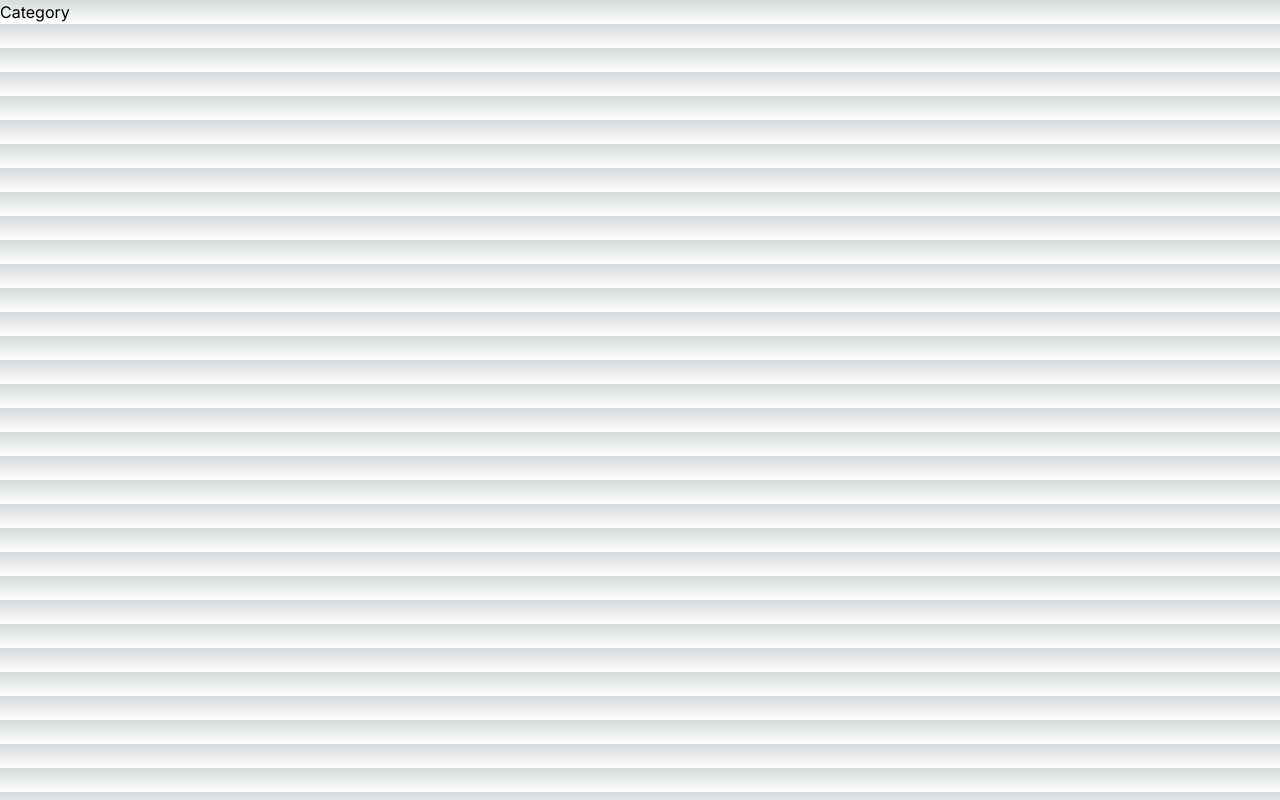
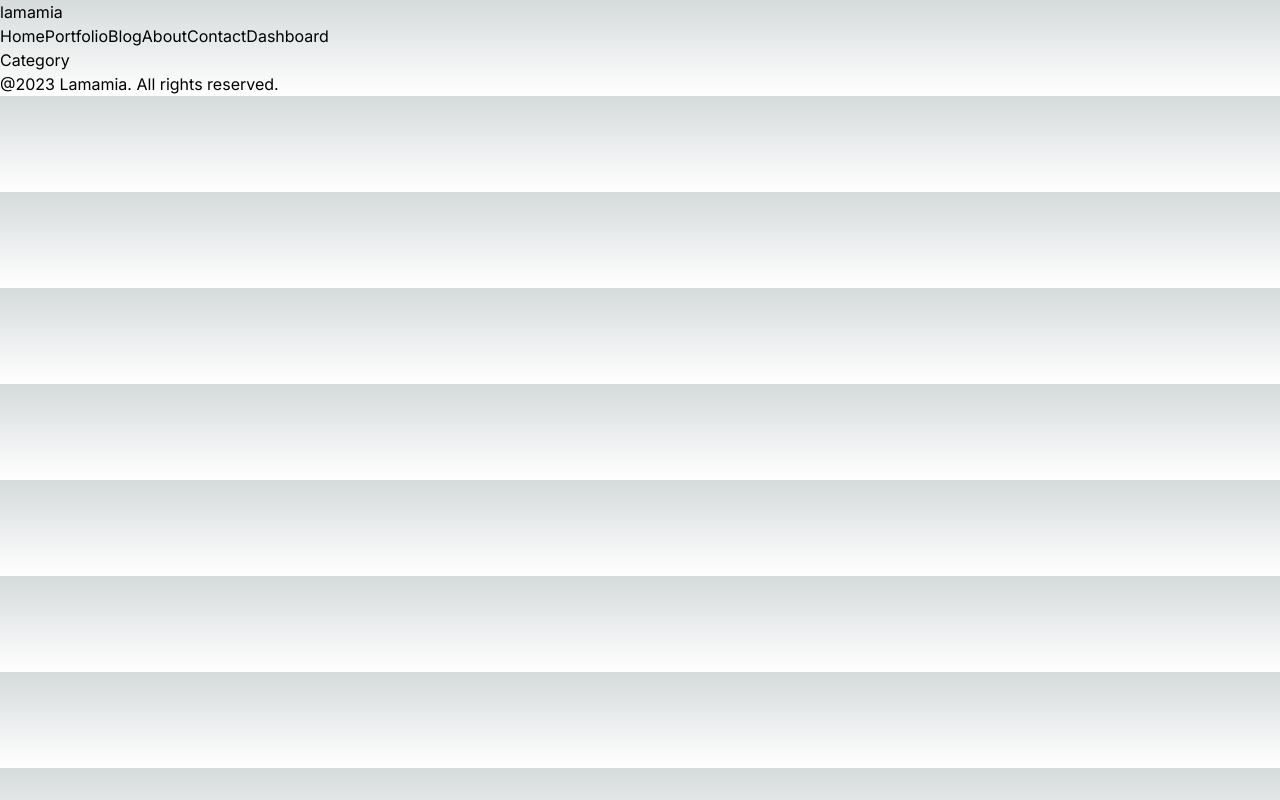
Before and after one commit to Areadevs/curso-de-next.js, a Next.js app: page /portfolio/1 in a window 1280 px wide. Built offline with nearby package versions, Linux system fonts and the light colour scheme.

Commit message:
Aula 02: Router

```diff
--- /dev/null
+++ b/src/app/contact/loading.tsx
@@ -0,0 +1,9 @@
+import React from 'react'
+
+const loading = () => {
+    return (
+        <div>loading</div>
+    )
+}
+
+export default loading
--- a/src/app/layout.tsx
+++ b/src/app/layout.tsx
@@ -1,6 +1,8 @@
 import './globals.css'
 import type { Metadata } from 'next'
-import { Inter } from 'next/font/google'
+import { Inter, Roboto, Poppins } from 'next/font/google'
+import Navbar from '@/components/navbar/Navbar'
+import Footer from '@/components/footer/Footer'
 
 const inter = Inter({ subsets: ['latin'] })
 
@@ -16,7 +18,12 @@ export default function RootLayout({
 }) {
   return (
     <html lang="en">
-      <body className={inter.className}>{children}</body>
+      <body className={inter.className}>
+        <Navbar />
+
+        {children}
+        <Footer />
+      </body>
     </html>
   )
 }
--- /dev/null
+++ b/src/components/footer/Footer.tsx
@@ -0,0 +1,11 @@
+import React from 'react'
+
+const Footer = () => {
+    return (
+        <div>
+            <div>@2023 Lamamia. All rights reserved.</div>
+        </div>
+    )
+}
+
+export default Footer
--- /dev/null
+++ b/src/components/navbar/Navbar.tsx
@@ -0,0 +1,52 @@
+import React from 'react'
+import Link from 'next/link'
+
+const links = [
+    {
+        id: 1,
+        title: "Home",
+        url: "/",
+    },
+    {
+        id: 2,
+        title: "Portfolio",
+        url: "/portfolio",
+    },
+    {
+        id: 3,
+        title: "Blog",
+        url: "/blog",
+    },
+    {
+        id: 4,
+        title: "About",
+        url: "/about",
+    },
+    {
+        id: 5,
+        title: "Contact",
+        url: "/contact",
+    },
+    {
+        id: 6,
+        title: "Dashboard",
+        url: "/dashboard",
+    },
+];
+
+const Navbar = () => {
+    return (
+        <div>
+            <Link href="/">lamamia</Link>
+            <div>
+                {
+                    links.map(link => (
+                        <Link key={link.id} href={link.url}>{link.title}</Link>
+                    ))
+                }
+            </div>
+        </div>
+    )
+}
+
+export default Navbar
```
